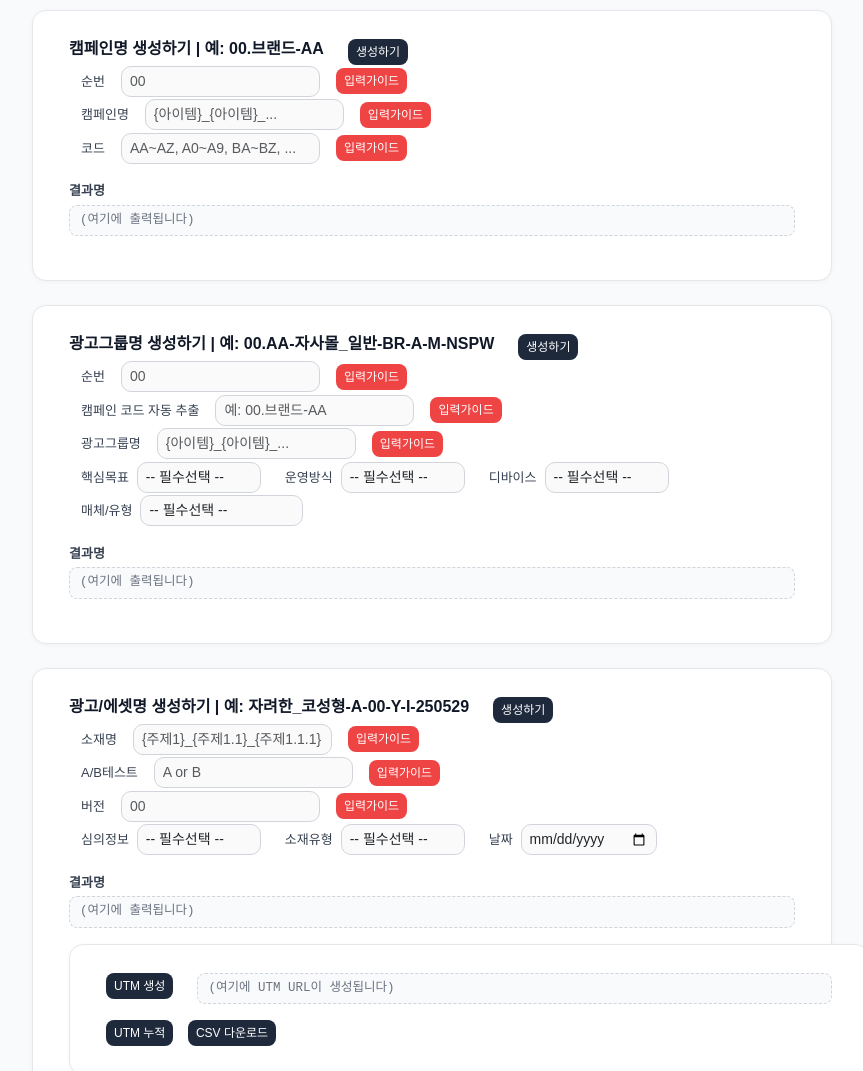
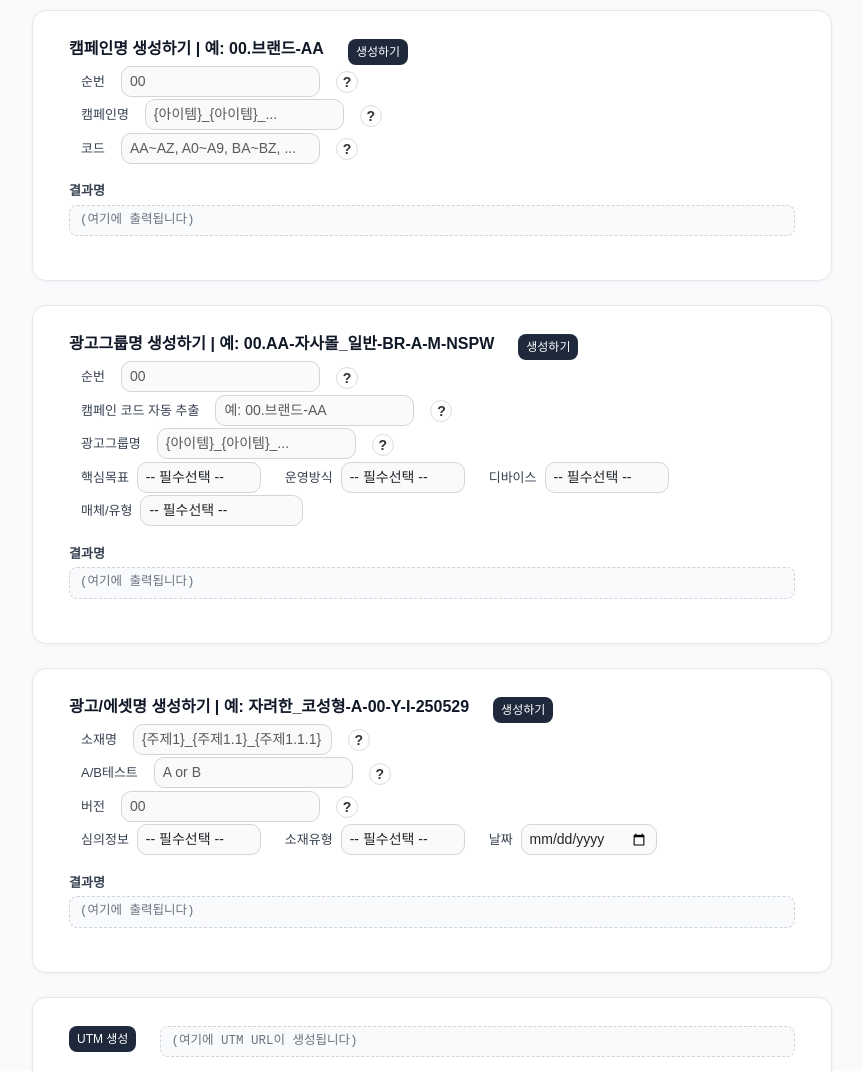
Before and after one commit to wb-sychoi/utm_builder, a plain HTML site: page index.html in a window 1280 px wide. Shown: the part 180-1251 px from the top of the page, without its empty margins (238-1101 px from the left). Drawn offline with nearby package versions, Linux system fonts and the light colour scheme.

Commit message:
fix: 입력가이드 버튼 및 오류 수정

```diff
--- a/index.html
+++ b/index.html
@@ -146,6 +146,7 @@
             vertical-align: middle;
             border-color: #e5e7eb !important;
         }
+
         .table-dark th {
             background-color: #0f172a !important;
             border: none !important;
@@ -158,6 +159,7 @@
         .table tbody tr:nth-child(even) {
             background-color: #f8fafc;
         }
+
         .table-hover tbody tr:hover {
             background-color: #eef2ff !important;
         }
@@ -170,6 +172,7 @@
             line-height: 1.5;
             border-left: 3px solid #111827 !important;
         }
+
         /* Guide 토글 */
         .hidden {
             display: none !important;
@@ -209,11 +212,13 @@
             line-height: 1.6;
             color: #334155;
         }
+
         .utm_table,
         .media_table {
             width: 100%;
             overflow-x: auto;
         }
+
         /* 전체 버튼 배치 및 정렬 */
         #view_button {
             margin-left: 10px;
@@ -254,6 +259,36 @@
             margin: 0 auto 24px;
             /* 가운데 배치 + 아래 간격 */
         }
+
+        button.guide-q {
+            width: 22px;
+            height: 22px;
+            padding: 0;
+            border-radius: 50%;
+            display: inline-flex;
+            align-items: center;
+            justify-content: center;
+
+            background: #fff;
+            /* 하얀색 배경 */
+            border: 1px solid #ddd;
+            /* 옅은 테두리 (원하면 색 변경) */
+            color: #333;
+            /* 물음표 색 */
+            font-weight: 700;
+            line-height: 1;
+        }
+
+        button.guide-q:hover {
+            background: #f8f9fa;
+            /* 살짝 회색 */
+            border-color: #cfcfcf;
+        }
+
+        button.guide-q:focus {
+            box-shadow: 0 0 0 .2rem rgba(0, 0, 0, .1);
+            /* 포커스 표시 */
+        }
     </style>
 </head>
 
@@ -287,12 +322,9 @@
                             placeholder="00">
                     </div>
                     <div class="col-auto">
-                        <button type="button" class="btn btn-sm btn-danger"
-                            style="--bs-btn-padding-y: .25rem; --bs-btn-padding-x: .5rem; --bs-btn-font-size: .75rem;"
-                            data-bs-container="body" data-bs-toggle="popover" data-bs-placement="right"
-                            data-bs-content="2자리 숫자로 입력해야 하며 첫 시작은 00입니다.">
-                            입력가이드
-                        </button>
+                        <button type="button" class="btn btn-sm guide-q" data-bs-container="body"
+                            data-bs-toggle="popover" data-bs-placement="right"
+                            data-bs-content="2자리 숫자로 입력해야 하며 첫 시작은 00입니다." aria-label="입력 가이드">?</button>
                     </div>
                 </div>
 
@@ -305,10 +337,10 @@
                             placeholder="{아이템}_{아이템}_...">
                     </div>
                     <div class="col-auto">
-                        <button type="button" class="btn btn-sm btn-danger"
-                            style="--bs-btn-padding-y: .25rem; --bs-btn-padding-x: .5rem; --bs-btn-font-size: .75rem;"
-                            data-bs-container="body" data-bs-toggle="popover" data-bs-placement="right"
-                            data-bs-content="캠페인 주제에 해당하는 내용을 설정하고 띄어쓰기가 필요할 경우 언더바 _ 로 설정해야 합니다. (띄어쓰기 금지)">입력가이드</button>
+                        <button type="button" class="btn btn-sm guide-q" data-bs-container="body"
+                            data-bs-toggle="popover" data-bs-placement="right"
+                            data-bs-content="캠페인 주제에 해당하는 내용을 설정하고 띄어쓰기가 필요할 경우 언더바 _ 로 설정해야 합니다. (띄어쓰기 금지)"
+                            aria-label="입력 가이드">?</button>
                     </div>
                 </div>
 
@@ -321,14 +353,13 @@
                             placeholder="AA~AZ, A0~A9, BA~BZ, ...">
                     </div>
                     <div class="col-auto">
-                        <button type="button" class="btn btn-sm btn-danger"
-                            style="--bs-btn-padding-y: .25rem; --bs-btn-padding-x: .5rem; --bs-btn-font-size: .75rem;"
-                            data-bs-container="body" data-bs-toggle="popover" data-bs-placement="right"
-                            data-bs-content="고유한 코드값이 설정되어야 하며 A-Z까지 두자리로 설정해야 합니다. 수량이 많은 경우 Z다음에 0-9까지 사용 가능합니다.">입력가이드</button>
+                        <button type="button" class="btn btn-sm guide-q" data-bs-container="body"
+                            data-bs-toggle="popover" data-bs-placement="right"
+                            data-bs-content="고유한 코드값이 설정되어야 하며 A-Z까지 두자리로 설정해야 합니다. 수량이 많은 경우 Z다음에 0-9까지 사용 가능합니다."
+                            aria-label="입력 가이드">?</button>
                     </div>
                 </div>
             </div>
-            <!-- 코드 입력 행 바로 아래에 추가 -->
             <div class="col-12 mt-3">
                 <label class="result-label">결과명</label>
                 <pre id="campaign_name_result" class="result-box">(여기에 출력됩니다)</pre>
@@ -346,9 +377,6 @@
                         style="--bs-btn-padding-y: .25rem; --bs-btn-padding-x: .5rem; --bs-btn-font-size: .75rem;">
                         생성하기</button>
                 </div>
-                <!-- <div class="col-auto">
-                <pre id="ad_group_name_result">(여기에 출력됩니다)</pre>
-            </div> -->
             </div>
 
             <div class="container text-left">
@@ -361,10 +389,9 @@
                             placeholder="00">
                     </div>
                     <div class="col-auto">
-                        <button type="button" class="btn btn-sm btn-danger"
-                            style="--bs-btn-padding-y: .25rem; --bs-btn-padding-x: .5rem; --bs-btn-font-size: .75rem;"
-                            data-bs-container="body" data-bs-toggle="popover" data-bs-placement="right"
-                            data-bs-content="2자리 숫자로 입력해야 하며 첫 시작은 00입니다.">입력가이드</button>
+                        <button type="button" class="btn btn-sm guide-q" data-bs-container="body"
+                            data-bs-toggle="popover" data-bs-placement="right"
+                            data-bs-content="2자리 숫자로 입력해야 하며 첫 시작은 00입니다." aria-label="입력 가이드">?</button>
                     </div>
                 </div>
                 <div class="row g-3 align-items-center">
@@ -376,10 +403,9 @@
                             placeholder="예: 00.브랜드-AA" disabled readonly>
                     </div>
                     <div class="col-auto">
-                        <button type="button" class="btn btn-sm btn-danger"
-                            style="--bs-btn-padding-y: .25rem; --bs-btn-padding-x: .5rem; --bs-btn-font-size: .75rem;"
-                            data-bs-container="body" data-bs-toggle="popover" data-bs-placement="right"
-                            data-bs-content="위에서 생성된 캠페인명이 자동으로 입력됩니다.">입력가이드</button>
+                        <button type="button" class="btn btn-sm guide-q" data-bs-container="body"
+                            data-bs-toggle="popover" data-bs-placement="right"
+                            data-bs-content="위에서 생성된 캠페인명이 자동으로 입력됩니다." aria-label="입력 가이드">?</button>
                     </div>
                 </div>
                 <div class="row g-3 align-items-center">
@@ -391,10 +417,10 @@
                             placeholder="{아이템}_{아이템}_...">
                     </div>
                     <div class="col-auto">
-                        <button type="button" class="btn btn-sm btn-danger"
-                            style="--bs-btn-padding-y: .25rem; --bs-btn-padding-x: .5rem; --bs-btn-font-size: .75rem;"
-                            data-bs-container="body" data-bs-toggle="popover" data-bs-placement="right"
-                            data-bs-content="광고그룹과 관련된 내용을 설정하고 띄어쓰기가 필요할 경우 언더바 _ 로 설정해야 합니다. (띄어쓰기 금지)">입력가이드</button>
+                        <button type="button" class="btn btn-sm guide-q" data-bs-container="body"
+                            data-bs-toggle="popover" data-bs-placement="right"
+                            data-bs-content="광고그룹과 관련된 내용을 설정하고 띄어쓰기가 필요할 경우 언더바 _ 로 설정해야 합니다. (띄어쓰기 금지)"
+                            aria-label="입력 가이드">?</button>
                     </div>
                 </div>
             </div>
@@ -574,8 +600,6 @@
                     </div>
                 </div>
             </div>
-
-            <!-- 코드 입력 행 바로 아래에 추가 -->
             <div class="col-12 mt-3">
                 <label class="result-label">결과명</label>
                 <pre id="ad_group_name_result" class="result-box">(여기에 출력됩니다)</pre>
@@ -592,9 +616,6 @@
                         style="--bs-btn-padding-y: .25rem; --bs-btn-padding-x: .5rem; --bs-btn-font-size: .75rem;">
                         생성하기</button>
                 </div>
-                <!-- <div class="col-auto">
-                <pre id="ad_name_result">(여기에 출력됩니다)</pre>
-            </div> -->
             </div>
 
             <div class="container text-left">
@@ -607,10 +628,10 @@
                             placeholder="{주제1}_{주제1.1}_{주제1.1.1}">
                     </div>
                     <div class="col-auto">
-                        <button type="button" class="btn btn-sm btn-danger"
-                            style="--bs-btn-padding-y: .25rem; --bs-btn-padding-x: .5rem; --bs-btn-font-size: .75rem;"
-                            data-bs-container="body" data-bs-toggle="popover" data-bs-placement="right"
-                            data-bs-content="소재와 관련된 내용을 설정하고 띄어쓰기가 필요할 경우 언더바 _ 로 설정해야 합니다. (띄어쓰기 금지)">입력가이드</button>
+                        <button type="button" class="btn btn-sm guide-q" data-bs-container="body"
+                            data-bs-toggle="popover" data-bs-placement="right"
+                            data-bs-content="소재와 관련된 내용을 설정하고 띄어쓰기가 필요할 경우 언더바 _ 로 설정해야 합니다. (띄어쓰기 금지)"
+                            aria-label="입력 가이드">?</button>
                     </div>
                 </div>
                 <div class="row g-3 align-items-center">
@@ -622,10 +643,9 @@
                             placeholder="A or B">
                     </div>
                     <div class="col-auto">
-                        <button type="button" class="btn btn-sm btn-danger"
-                            style="--bs-btn-padding-y: .25rem; --bs-btn-padding-x: .5rem; --bs-btn-font-size: .75rem;"
-                            data-bs-container="body" data-bs-toggle="popover" data-bs-placement="right"
-                            data-bs-content="A/B 테스트 진행 시 대문자로 기입해야 합니다. (미진행 시 기본값 A)">입력가이드</button>
+                        <button type="button" class="btn btn-sm guide-q" data-bs-container="body"
+                            data-bs-toggle="popover" data-bs-placement="right"
+                            data-bs-content="A/B 테스트 진행 시 대문자로 기입해야 합니다. (미진행 시 기본값 A)" aria-label="입력 가이드">?</button>
                     </div>
                 </div>
                 <div class="row g-3 align-items-center">
@@ -636,10 +656,9 @@
                         <input type="text" id="ad_name_version" class="form-control form-control-sm" placeholder="00">
                     </div>
                     <div class="col-auto">
-                        <button type="button" class="btn btn-sm btn-danger"
-                            style="--bs-btn-padding-y: .25rem; --bs-btn-padding-x: .5rem; --bs-btn-font-size: .75rem;"
-                            data-bs-container="body" data-bs-toggle="popover" data-bs-placement="right"
-                            data-bs-content="2자리 숫자로 입력해야 하며 첫 시작은 00입니다.">입력가이드</button>
+                        <button type="button" class="btn btn-sm guide-q" data-bs-container="body"
+                            data-bs-toggle="popover" data-bs-placement="right"
+                            data-bs-content="2자리 숫자로 입력해야 하며 첫 시작은 00입니다." aria-label="입력 가이드">?</button>
                     </div>
                 </div>
             </div>
@@ -698,9 +717,7 @@
                 <label class="result-label">결과명</label>
                 <pre id="ad_name_result" class="result-box">(여기에 출력됩니다)</pre>
             </div>
-
-
-
+        </div>
 
         <div id="create_utm_url">
             <div class="row">
@@ -722,7 +739,6 @@
                 <button type="button" onclick="downloadUtmList()" class="btn btn-dark btn-sm"
                     style="--bs-btn-padding-y: .25rem; --bs-btn-padding-x: .5rem; --bs-btn-font-size: .75rem;">
                     CSV 다운로드</button>
-                </div>
             </div>
 
             <div>
```
Lines whose indentation alone changed are shown as unchanged.
